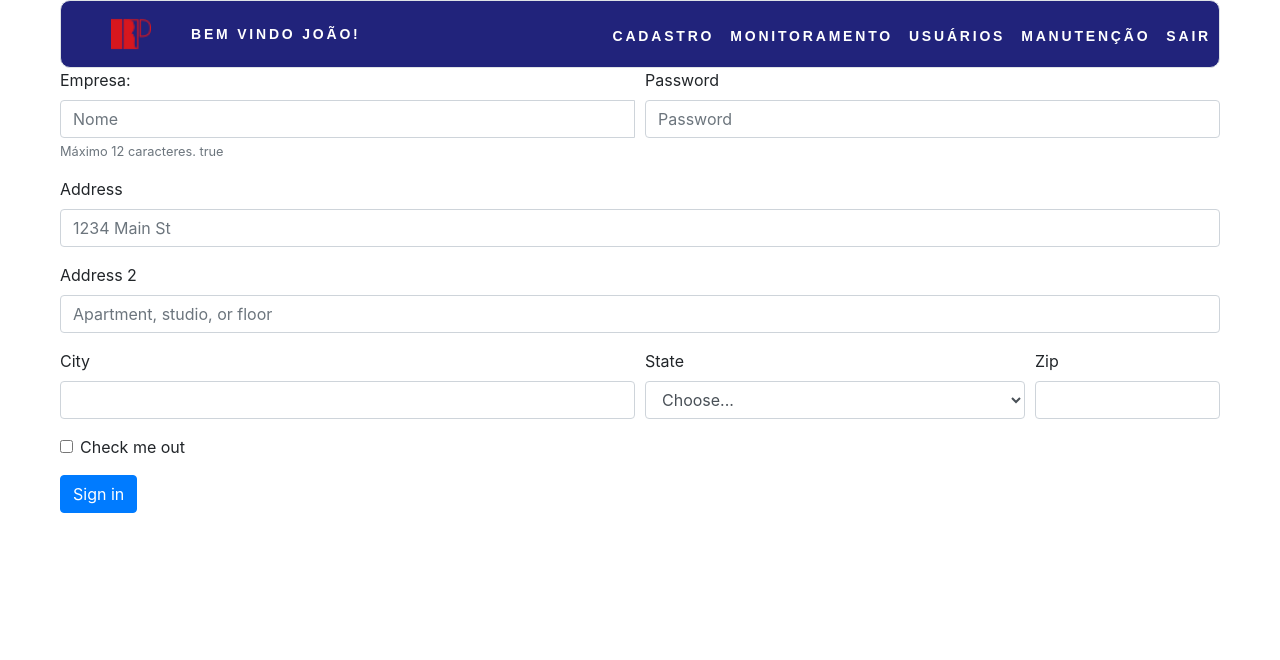
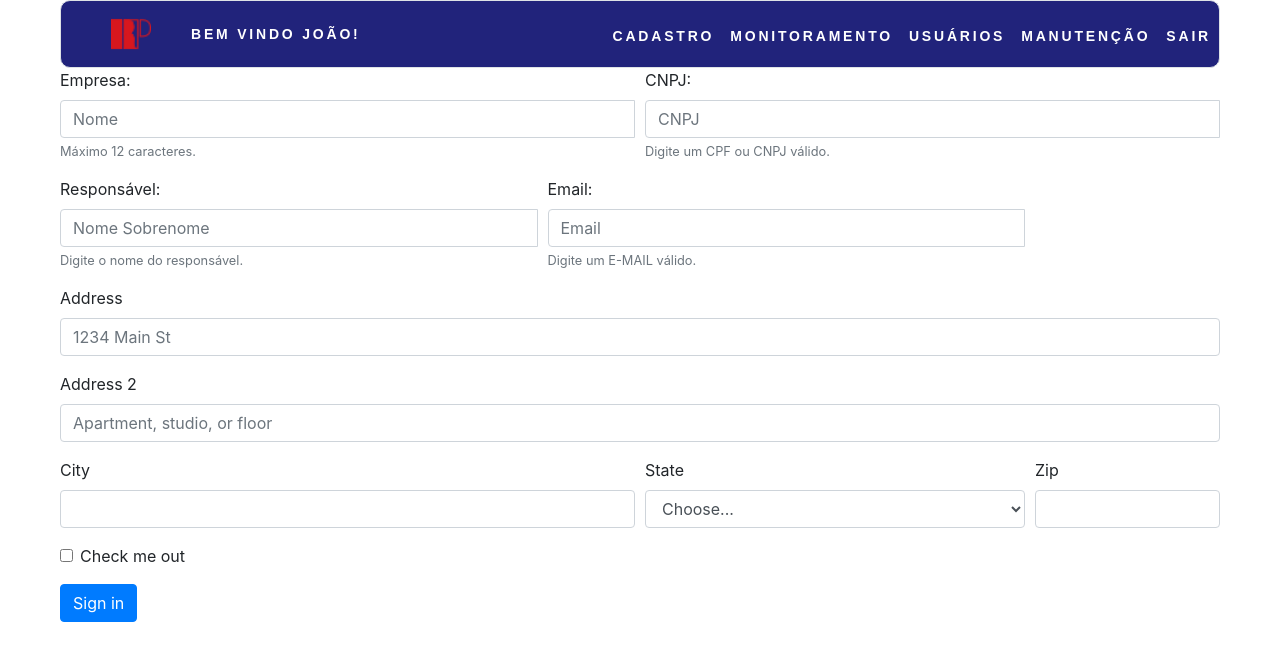
Before and after one commit to joannisbs/Ang-Rp-Ping, an Angular app: page / in a window 1280 px wide. Shown: the top 660 px of the page. Built offline with nearby package versions, Linux system fonts and the light colour scheme.

Commit message:
Adcionado mais campos com validacao

```diff
--- a/src/app/pages/registrers/editcompany/editcompany.component.css
+++ b/src/app/pages/registrers/editcompany/editcompany.component.css
@@ -12,4 +12,7 @@
     margin-left: -30px;
     position: relative;
 
-  }
+}
+.texterror{
+    color: red;
+}
--- a/src/app/pages/registrers/editcompany/editcompany.component.html
+++ b/src/app/pages/registrers/editcompany/editcompany.component.html
@@ -1,21 +1,91 @@
 <div class = "divis">
   <form #frm="ngForm" (ngSubmit)="onSubmit(frm)" >
+
     <div class="form-row">
+
       <div class="form-group col-md-6">
         <label for="input_name">Empresa:</label>
-          <div class="input-group">
+        <div class="input-group">
           <input type="text" class="form-control formm" id="input_name" placeholder="Nome" name="input_name" ngModel required #input_name="ngModel" maxlength="12">
-          <span class='input-group-addon' [class.d-none]="!input_name.invalid || !input_name.touched"><img src='/assets/icons/xred.png' alt='ERRO' class='erroicon'></span>
+          <span class='input-group-addon' [class.d-none]="!input_name.invalid || !input_name.touched">
+            <img src='/assets/icons/xred.png' alt='ERRO' class='erroicon'>
+          </span>
         </div>
-        <small id="nameHelpBlock" class="form-text text-muted">
-          Máximo 12 caracteres. {{!input_name.invalid || !input_name.touched}}
+        <small id="nameHelpBlock" class="form-text"
+          [class.texterror]="input_name.invalid && input_name.touched"
+          [class.text-muted]="!input_name.invalid || !input_name.touched">
+          Máximo 12 caracteres.
+        </small>
+        <small id="nameHelpBlock" class="form-text texterror" [class.d-none]="!input_name.invalid || !input_name.touched">
+          Campo obrigatório.
         </small>
       </div>
+
       <div class="form-group col-md-6">
-        <label for="inputPassword4">Password</label>
-        <input type="password" class="form-control" id="inputPassword4" placeholder="Password">
+        <label for="inputCNPJ">CNPJ:</label>
+        <div class="input-group">
+          <input type="text" class="form-control formm" id="inputCNPJ" placeholder="CNPJ"
+            name="inputCNPJ" ngModel required #inputCNPJ="ngModel"
+            pattern="([0-9]{2}[\.]?[0-9]{3}[\.]?[0-9]{3}[\/]?[0-9]{4}[-]?[0-9]{2})|([0-9]{3}[\.]?[0-9]{3}[\.]?[0-9]{3}[-]?[0-9]{2})" maxlength="17">
+          <span class='input-group-addon' [class.d-none]="!inputCNPJ.invalid || !inputCNPJ.touched">
+            <img src='/assets/icons/xred.png' alt='ERRO' class='erroicon'>
+          </span>
+        </div>
+        <small id="nameHelpBlock" class="form-text"
+          [class.texterror]="inputCNPJ.invalid && inputCNPJ.touched"
+          [class.text-muted]="!inputCNPJ.invalid || !inputCNPJ.touched">
+          Digite um CPF ou CNPJ válido.
+        </small>
+        <small id="nameHelpBlock" class="form-text texterror" [class.d-none]="!inputCNPJ.invalid || !inputCNPJ.touched">
+          Campo obrigatório.
+        </small>
       </div>
     </div>
+
+
+    <div class="form-row">
+
+      <div class="form-group col-md-5">
+        <label for="inputResp">Responsável:</label>
+        <div class="input-group">
+        <input type="text" class="form-control formm" id="inputResp" placeholder="Nome Sobrenome"
+            name="inputResp" ngModel required #inputResp="ngModel"
+            pattern="[A-Za-z ]{3,}" maxlength="45">
+          <span class='input-group-addon' [class.d-none]="!inputResp.invalid || !inputResp.touched">
+            <img src='/assets/icons/xred.png' alt='ERRO' class='erroicon'>
+          </span>
+        </div>
+        <small id="nameHelpBlock" class="form-text"
+            [class.texterror]="inputResp.invalid && inputResp.touched"
+            [class.text-muted]="!inputResp.invalid || !inputResp.touched">
+          Digite o nome do responsável.
+        </small>
+        <small id="nameHelpBlock" class="form-text texterror" [class.d-none]="!inputResp.invalid || !inputResp.touched">
+          Campo obrigatório, somente letras.
+        </small>
+      </div>
+
+
+      <div class="form-group col-md-5">
+        <label for="inputEMAIL">Email:</label>
+        <div class="input-group">
+          <input type="text" class="form-control formm" id="inputEMAIL" placeholder="Email"
+            name="inputEMAIL" ngModel required #inputEMAIL="ngModel" email maxlength="45">
+          <span class='input-group-addon' [class.d-none]="!inputEMAIL.invalid || !inputEMAIL.touched">
+            <img src='/assets/icons/xred.png' alt='ERRO' class='erroicon'>
+          </span>
+        </div>
+        <small id="nameHelpBlock" class="form-text"
+            [class.texterror]="inputEMAIL.invalid && inputEMAIL.touched"
+            [class.text-muted]="!inputEMAIL.invalid || !inputEMAIL.touched">
+          Digite um E-MAIL válido.
+        </small>
+        <small id="nameHelpBlock" class="form-text texterror" [class.d-none]="!inputEMAIL.invalid || !inputEMAIL.touched">
+          Campo Obrigatório.
+        </small>
+      </div>
+    </div>
+
     <div class="form-group">
       <label for="inputAddress">Address</label>
       <input type="text" class="form-control" id="inputAddress" placeholder="1234 Main St">
--- a/src/app/pages/registrers/editcompany/editcompany.component.ts
+++ b/src/app/pages/registrers/editcompany/editcompany.component.ts
@@ -11,17 +11,13 @@ import { Component, OnInit } from '@angular/core';
 
 export class EditcompanyComponent implements OnInit {
 
-  public spanerror = '<span class=\'input-group-addon\'><img src=\'/assets/icons/xred.png\' alt=\'ERRO\' class=\'erroicon\'></span>';
-
   constructor() { }
 
   ngOnInit() {
   }
   onSubmit(form) {
     console.log(form);
-    // if (input_name.valid) {
-    //   this.spanerror = '(<span class=\'input-group-addon\'><img src=\'/assets/icons/xred.png\' alt=\'ERRO\' class=\'erroicon\'></span>)';
-    // }
+
   }
 
 
```
